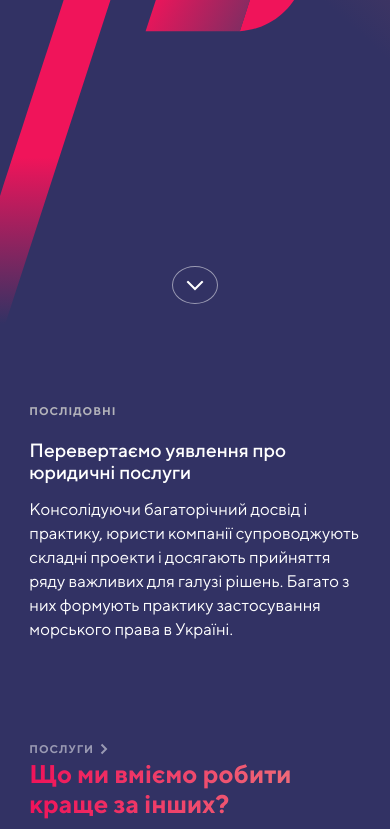
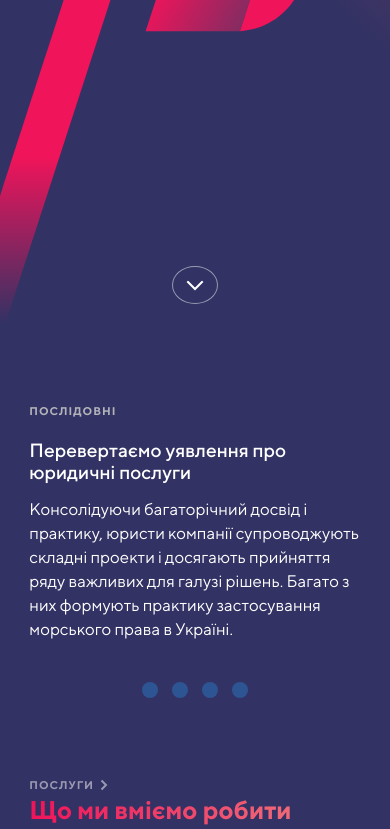
Before and after one commit to Juliya-Shamray/lastHW, a website: page src/index.html in a window 390 px wide. Shown: the part 520-1349 px from the top of the page. Drawn offline with Linux system fonts and the light colour scheme.

Commit message:
changed adaptive

```diff
--- a/src/index.html
+++ b/src/index.html
@@ -61,6 +61,7 @@
                                     </a>
                                 </li>
                             </ul>
+                            <div class="burger" ></div>
                             <nav class="header-nav">
                                 <ul class="header-nav__list">
                                     <li class="header-nav__item">
@@ -136,6 +137,30 @@
                                 досягають прийняття ряду важливих для галузі рішень. Багато з них формують практику
                                 застосування морського права в Україні.
                             </p>
+                        </div>
+                        <div class="slider experience__slider">
+                            <ul class="slider__list">
+                                <li class="slider__item">
+                                    <button aria-label="transition between slides" class="slider__button">
+                                        <img class="slider__img" src="img/point.svg" alt="">
+                                    </button>
+                                </li>
+                                <li class="slider__item">
+                                    <button aria-label="transition between slides" class="slider__button">
+                                        <img class="slider__img" src="img/point.svg" alt="">
+                                    </button>
+                                </li>
+                                <li class="slider__item">
+                                    <button aria-label="transition between slides" class="slider__button">
+                                        <img class="slider__img" src="img/point.svg" alt="">
+                                    </button>
+                                </li>
+                                <li class="slider__item">
+                                    <button aria-label="transition between slides" class="slider__button">
+                                        <img class="slider__img" src="img/point.svg" alt="">
+                                    </button>
+                                </li>
+                            </ul>
                         </div>
                     </div>
                     <a class=" link services__link" href="">
@@ -343,7 +368,7 @@
             <ul class="clients-list">
                 <li class="clients-list__item">
                     <a href="" class="clients-list__link clients-list__link--hillel">
-                        <img class="clients-list__logo" src="img/Hillel-Logo.png" alt="Hillel Logo" >
+                        <img class="clients-list__logo" src="img/Hillel-Logo.png" alt="Hillel Logo">
                     </a>
                 </li>
                 <li class="clients-list__item">
@@ -491,9 +516,11 @@
                     </li>
                 </ul>
                 <div class="publication__shade">
-                    <button class="publication__button">
-                        Ще публікації
-                    </button>
+                    <div class="center">
+                        <button class="publication__button">
+                            Ще публікації
+                        </button>
+                    </div>
                 </div>
             </div>
         </section>
@@ -519,8 +546,11 @@
                     </li>
                     <li class="footer-list__item">
                         <a class="Footer-list__link" href="" aria-label="link to facebook">
-                            <svg width="38" height="38" viewBox="0 0 38 38" fill="none" xmlns="http://www.w3.org/2000/svg">
-                                <path d="M38 19.1161C38 8.55857 29.4934 0 19 0C8.50658 0 0 8.55857 0 19.1161C0 28.6575 6.94803 36.5659 16.0312 38V24.6419H11.207V19.1161H16.0312V14.9046C16.0312 10.1136 18.8678 7.46723 23.2078 7.46723C25.2866 7.46723 27.4609 7.84059 27.4609 7.84059V12.545H25.0651C22.7048 12.545 21.9688 14.0185 21.9688 15.5302V19.1161H27.2383L26.3959 24.6419H21.9688V38C31.052 36.5659 38 28.6575 38 19.1161Z" fill="#24A3FF"/>
+                            <svg width="38" height="38" viewBox="0 0 38 38" fill="none"
+                                xmlns="http://www.w3.org/2000/svg">
+                                <path
+                                    d="M38 19.1161C38 8.55857 29.4934 0 19 0C8.50658 0 0 8.55857 0 19.1161C0 28.6575 6.94803 36.5659 16.0312 38V24.6419H11.207V19.1161H16.0312V14.9046C16.0312 10.1136 18.8678 7.46723 23.2078 7.46723C25.2866 7.46723 27.4609 7.84059 27.4609 7.84059V12.545H25.0651C22.7048 12.545 21.9688 14.0185 21.9688 15.5302V19.1161H27.2383L26.3959 24.6419H21.9688V38C31.052 36.5659 38 28.6575 38 19.1161Z"
+                                    fill="#24A3FF" />
                             </svg>
                         </a>
                         <a class="footer-list__tel">
--- a/src/scss/components/Assets.scss
+++ b/src/scss/components/Assets.scss
@@ -2,11 +2,12 @@
     display: inline-block;
     width: 18px;
     height: 14px;
-    border-bottom: 2px solid #323264;
+    border-bottom: 2px solid map-get($colors, white);
     position: relative;
+    cursor: pointer;
     &::after {
         content: '';
-        background:#323264;
+        background:map-get($colors, white);
         height: 2px;
         width: 100%;
         display: block;
@@ -14,14 +15,14 @@
         top: 0;
         left: 0;
     }
-    &::before{
+    &::before {
         content: '';
-        background:#323264;
+        background:map-get($colors, white);
         height: 2px;
         width: 100%;
         display: block;
         position: absolute;
         top: 6px;
-        left:0px;
+        left: 0px;
     }
 }
--- a/src/scss/components/header-contacts.scss
+++ b/src/scss/components/header-contacts.scss
@@ -9,9 +9,12 @@
     list-style: disc;
 
     @include media-tablet-m{
+        color:map-get($colors, Grey-Text);
+    }
+
+    @include media-tablet-m{
         list-style: none;
     }
-
 }
 .header-contacts__item:first-child{
     font-weight: 400;
--- a/src/scss/components/switcher.scss
+++ b/src/scss/components/switcher.scss
@@ -1,6 +1,12 @@
 .switcher{
+    position: relative;
     display: flex;
     align-items: center;
+
+    @include media-tablet-m{
+        position: absolute;
+        left: 8%;
+    }
 }
 .switcher__caption{
     font-weight: bold;
--- a/src/scss/sections/hero.scss
+++ b/src/scss/sections/hero.scss
@@ -7,6 +7,16 @@
     @include flex-column;
     justify-content: space-between;
 
+    @include media-tablet-m{
+        padding-top: 20px;
+    }
+}
+.burger{
+    display: none;
+
+    @include media-tablet-m{
+        display: block;
+    }
 }
 .hero__content{
     position: relative;
@@ -44,20 +54,15 @@
 }
 .hero-header{
     @include flex-between;
-
-    @include media-tablet-m{
-        justify-content: space-between;
-    }
 }
 .logo-img{
     width: 155px;
 
     @include media-tablet-sm{
         width: 50%;
+        margin-top: 20px;
     }
-    @include media-mobile{
-        width: 77.5px;
-    }
+
 }
 .hero__img{
     padding: 12px;
@@ -73,12 +78,12 @@
     display: flex;
     gap: 20px;
     align-items: baseline;
-
-    @include media-tablet-m{
-        margin-bottom: 30px;
-    }
 }
 .wrapper{
     @include flex-column;
     gap: 19px;
+
+    @include media-tablet-m{
+        align-items: flex-end;
+    }
 }
--- a/src/scss/sections/publication.scss
+++ b/src/scss/sections/publication.scss
@@ -121,6 +121,10 @@
         display: none;
     }
 }
+.center{
+    display: flex;
+    justify-content: center;
+}
 .publication__button{
     @include H3-Caps;
     color: map-get($colors, white);
@@ -129,19 +133,13 @@
     background-color: map-get($colors, Active-regular);
     border-radius: 12px;
     box-shadow: 0px 0px 20px rgba(36, 163, 255, 0.5);
+    transition: all 0.5s;
     position: absolute;
-    left: 40%;
-    bottom: 20%;
-    transition: all 0.5s;
+    top: 50%;
     &:hover{
         background-color: map-get($colors, Active-hover);
     }
     &:active{
         background-color: map-get($colors, Active-active);
     }
-    @include media-mobile{
-        top: 100px;
-        left: 20px;
-
-    }
 }
--- a/src/scss/sections/services.scss
+++ b/src/scss/sections/services.scss
@@ -139,11 +139,11 @@
 .services-list__item{
     width: 413px;
 
-    @include media-mobile{
-        width: 390px;
+    @include media-tablet{
+        width: 380px;
     }
 
-    @include media-tablet-m{
+    @include media-tablet-sm{
         width: 100%;
         display: flex;
         flex-wrap: wrap;
@@ -159,8 +159,11 @@
     @include media-tablet-sm{
         width: 85px;
 
-    @include media-tablet-m{
+    @include media-tablet-sm{
         margin-right: 10px;
+    }
+    @include media-mobile{
+        width: 64px;
     }
     }
 }
@@ -172,8 +175,20 @@
     @include media-tablet-m{
         width: 260px
     }
+    @include media-mobile{
+        @include H4;
+    }
 }
 .services-list__txt{
 @include Unordered-list;
 color: map-get($colors, white);
 }
+.experience__slider{
+    display: none;
+
+    @include media-tablet-m{
+        display: block;
+        margin-top: 20px;
+    }
+
+}
--- a/src/scss/sections/team.scss
+++ b/src/scss/sections/team.scss
@@ -29,6 +29,7 @@
         align-self: end;
         margin-left: 20px;
         margin-bottom: 10px;
+        flex-shrink: 0;
     }
 }
 .team__content {
@@ -47,14 +48,14 @@
     gap: 8.5px;
 
     @include media-mobile{
-        margin-left: -60px;
+        margin-left: -70px;
     }
 }
 .team__title {
     margin-bottom: 20px;
 
     @include media-mobile{
-    margin-left: -60px;
+    margin-left: -70px;
     margin-bottom: 30px;
     }
 }
@@ -68,4 +69,8 @@
     color: map-get($colors, Grey-Text);
     font-weight: normal;
     @include Paragraph-min;
+
+    @include media-mobile{
+        margin-bottom: 10px;
+    }
 }
```
Also changed, not shown: src/css/styles.css.
